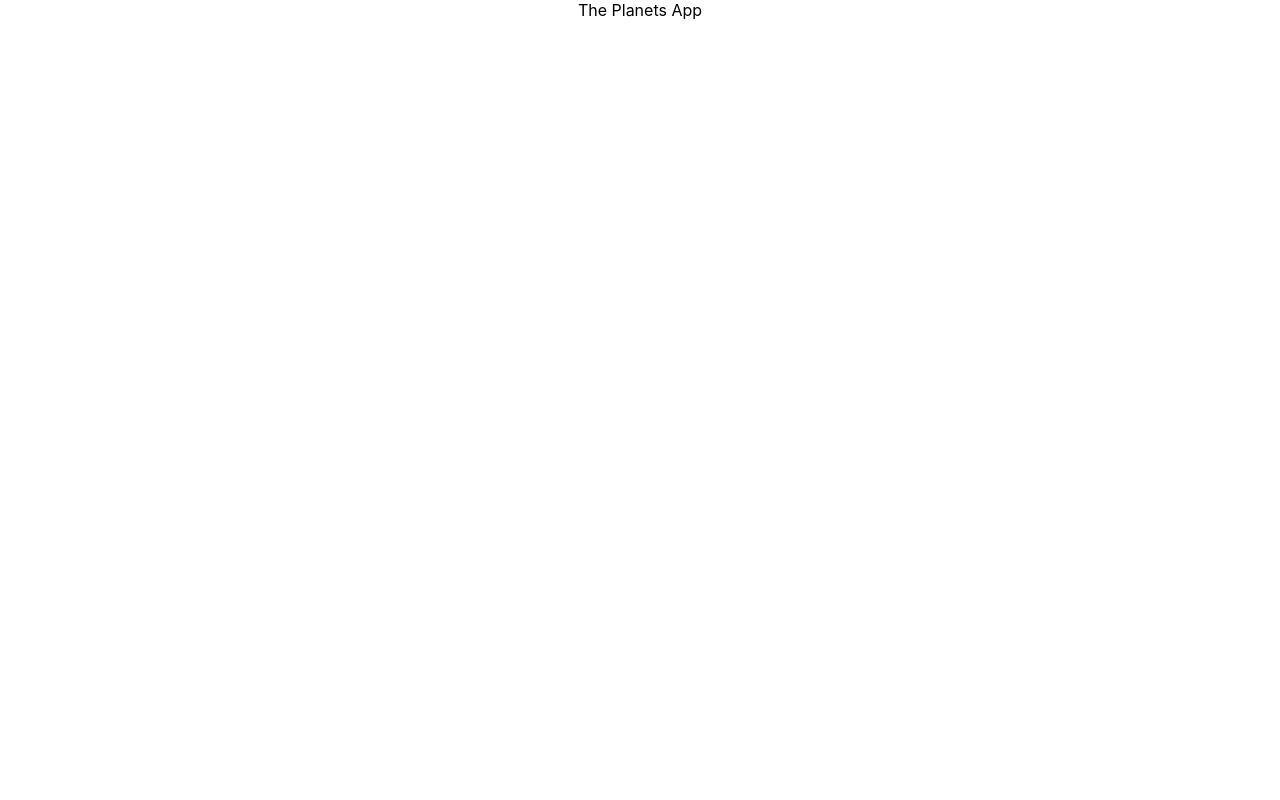
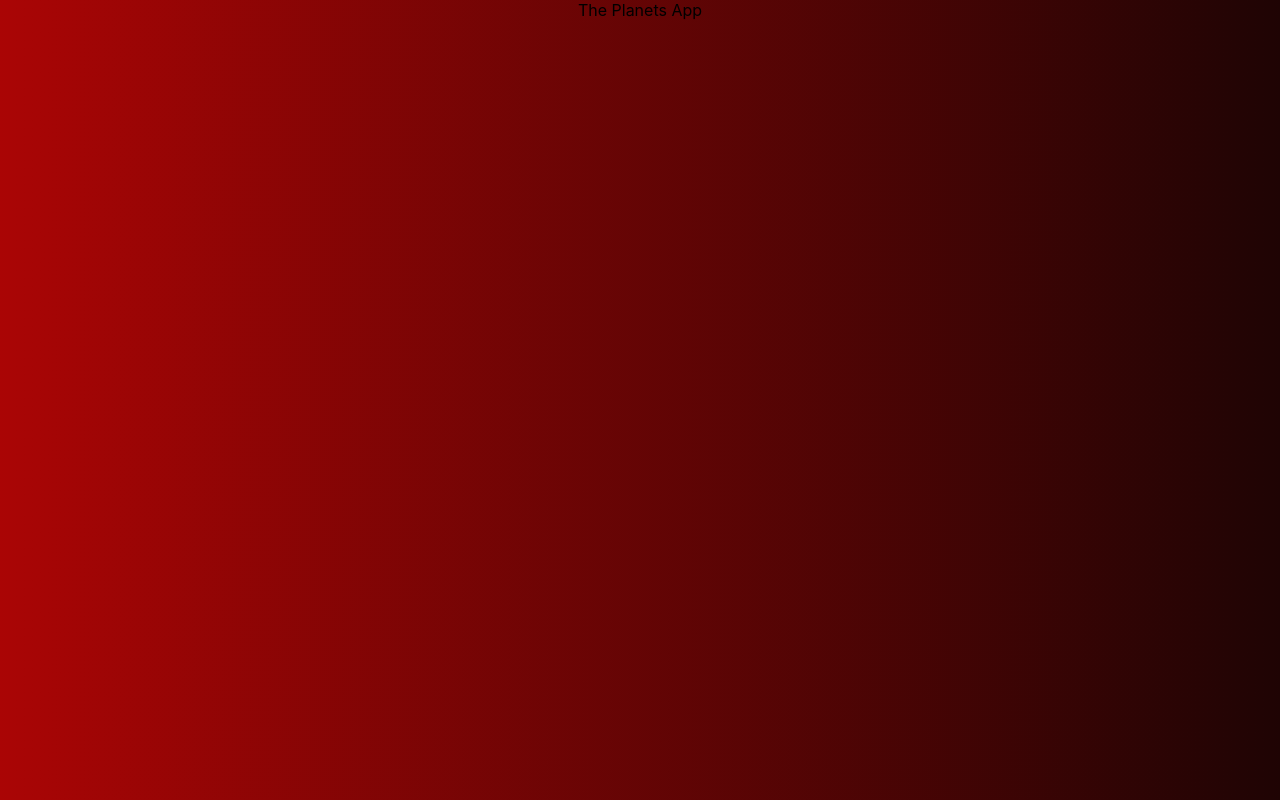
Before and after one commit to Bavid-Dowie/planets-app, a React (Create React App) app: page / in a window 1280 px wide. Built offline with nearby package versions, Linux system fonts and the light colour scheme.

Commit message:
github repository created - background changed to test

```diff
--- a/src/index.css
+++ b/src/index.css
@@ -1,6 +1,9 @@
 body {
   margin: 0;
   padding: 0;
+  height: 100vh;
+
+  background-image: linear-gradient(to left, rgba(31, 4, 4, 1),rgba(170, 5, 5,1));
   font-family: -apple-system, BlinkMacSystemFont, "Segoe UI", "Roboto", "Oxygen",
     "Ubuntu", "Cantarell", "Fira Sans", "Droid Sans", "Helvetica Neue",
     sans-serif;
```
